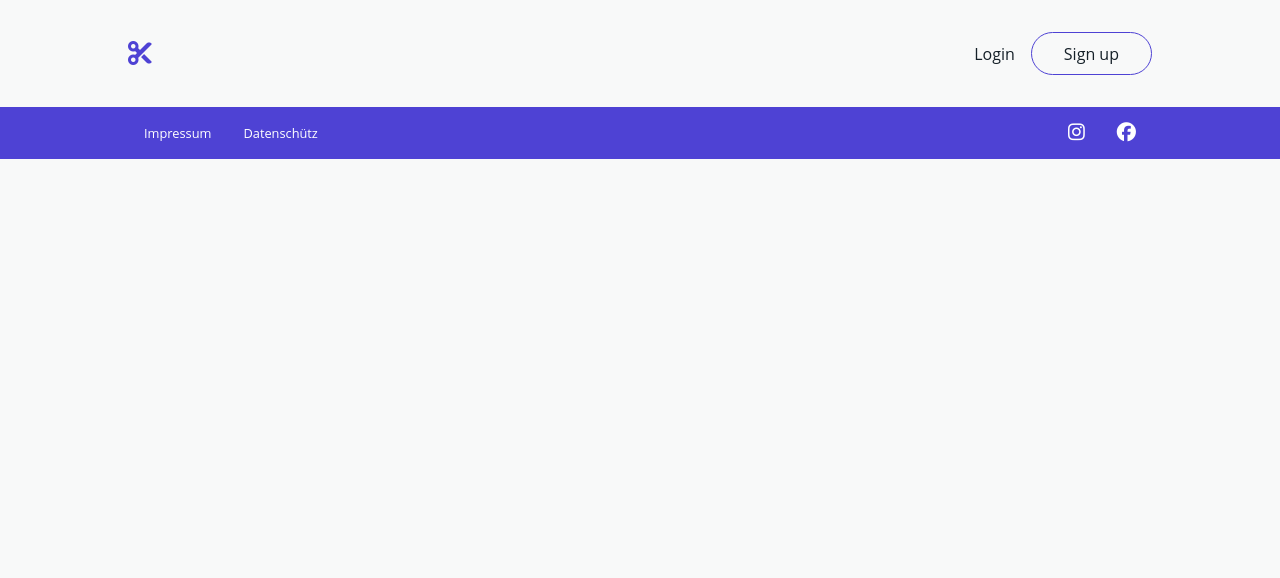
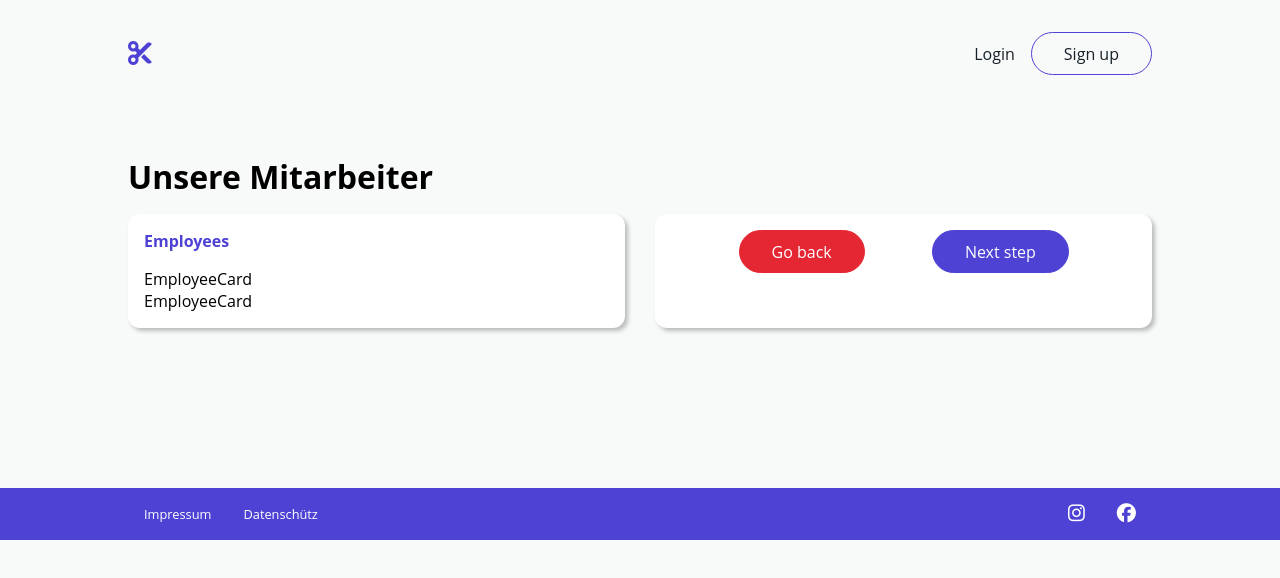
Before and after one commit to orianemgn/Haidresser-booking-app, a React (Create React App) app: page /booking-service/booking-employee in a window 1280 px wide. Shown: the top 578 px of the page. Built offline with nearby package versions, Linux system fonts and the light colour scheme.

Commit message:
select a service added

```diff
--- a/src/App.js
+++ b/src/App.js
@@ -4,6 +4,7 @@ import SignUp from "./pages/SignUp";
 import Login from "./pages/Login";
 import CustomerAccount from "./pages/CustomerAccount";
 import BookingService from "./pages/BookingService";
+import BookingEmployee from "./pages/BookingEmployee";
 import Navbar from "./components/navbar/Navbar";
 import Footer from "./components/footer/Footer";
 import { BrowserRouter as Router, Routes, Route } from "react-router-dom";
@@ -19,6 +20,10 @@ function App() {
           <Route path="/login" element={<Login />} />
           <Route path="/account" element={<CustomerAccount />} />
           <Route path="/booking-service" element={<BookingService />} />
+          <Route
+            path="/booking-service/booking-employee"
+            element={<BookingEmployee />}
+          />
         </Routes>
       </Router>
       <Footer />
--- /dev/null
+++ b/src/components/bookingCards/EmployeeCard.js
@@ -0,0 +1,7 @@
+import React from "react";
+
+const EmployeeCard = () => {
+  return <div>EmployeeCard</div>;
+};
+
+export default EmployeeCard;
--- a/src/components/serviceCard/ServiceCard.js
+++ b/src/components/bookingCards/ServiceCard.js
@@ -15,7 +15,7 @@ const ServiceCard = (props) => {
         <p>{price}</p>
         <p>{time}</p>
       </div>
-      {props.icon && <i class={props.icon}></i>}
+      {props.icon && <i className={props.icon}></i>}
     </div>
   );
 };
--- /dev/null
+++ b/src/pages/BookingEmployee.js
@@ -0,0 +1,41 @@
+import React from "react";
+import styles from "./BookingEmployee.module.css";
+import { Link } from "react-router-dom";
+import EmployeeCard from "../components/bookingCards/EmployeeCard";
+
+const BookingEmployee = () => {
+  let employees = [
+    { name: "John", description: "John blblabla" },
+    { name: "Marie", description: "sojdzjzodjzzoj" },
+  ];
+  return (
+    <div className="page-container">
+      <h1>Unsere Mitarbeiter</h1>
+      <div className={styles.BookingEmployeeContainer}>
+        <div className="container">
+          <h4>Employees</h4>
+          {employees.map((employee, id) => {
+            return <EmployeeCard employee={employee} key={id} />;
+          })}
+        </div>
+        <div className="container">
+          <div></div>
+          <div className={styles.buttonsContainer}>
+            <Link to="/" className="btn btn-danger">
+              Go back
+            </Link>
+
+            <Link
+              to="/booking-service/booking-employee"
+              className="btn btn-primary"
+            >
+              Next step
+            </Link>
+          </div>
+        </div>
+      </div>
+    </div>
+  );
+};
+
+export default BookingEmployee;
--- /dev/null
+++ b/src/pages/BookingEmployee.module.css
@@ -0,0 +1,29 @@
+.BookingEmployeeContainer {
+  display: flex;
+  justify-content: space-between;
+  flex-direction: column;
+}
+
+.BookingEmployeeContainer > * {
+  width: 100%;
+}
+
+.BookingEmployeeContainer h4 {
+  color: var(--primary-color);
+  margin-bottom: 1rem;
+}
+
+.buttonsContainer {
+  display: flex;
+  justify-content: space-evenly;
+}
+
+/*Tablet */
+@media screen and (min-width: 700px) {
+  .BookingEmployeeContainer {
+    flex-direction: row;
+  }
+  .BookingEmployeeContainer > * {
+    width: 48.5%;
+  }
+}
--- a/src/pages/BookingService.js
+++ b/src/pages/BookingService.js
@@ -1,6 +1,7 @@
 import { useState } from "react";
 import styles from "./BookingService.module.css";
-import ServiceCard from "../components/serviceCard/ServiceCard";
+import ServiceCard from "../components/bookingCards/ServiceCard";
+import { Link } from "react-router-dom";
 
 const BookingService = () => {
   const [isOpenStyle, setIsOpenStyle] = useState(false);
@@ -62,18 +63,29 @@ const BookingService = () => {
         <div className="container">
           <h4>Ihre Auswahl</h4>
           <div>
+            {!selectedService && <p>Select a service</p>}
             <div onClick={() => setSelectedService(null)}>
               {selectedService && (
                 <ServiceCard
                   service={selectedService}
                   icon="fa-solid fa-circle-minus"
+                  danger="danger"
                 />
               )}
             </div>
           </div>
           <div className={styles.buttonsContainer}>
-            <button className="btn btn-danger">Cancel</button>
-            <button className="btn btn-primary">Next step</button>
+            <Link to="/" className="btn btn-danger">
+              Go back
+            </Link>
+            {selectedService && (
+              <Link
+                to="/booking-service/booking-employee"
+                className="btn btn-primary"
+              >
+                Next step
+              </Link>
+            )}
           </div>
         </div>
       </div>
```
Also changed, not shown: src/components/bookingCards/ServiceCard.module.css (renamed from src/components/serviceCard/ServiceCard.module.css).
